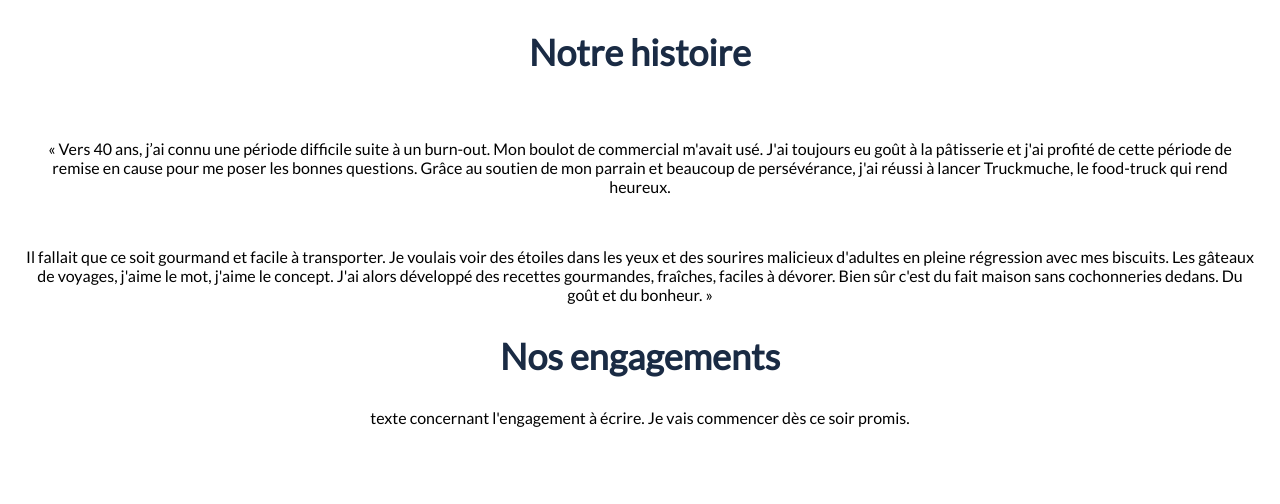
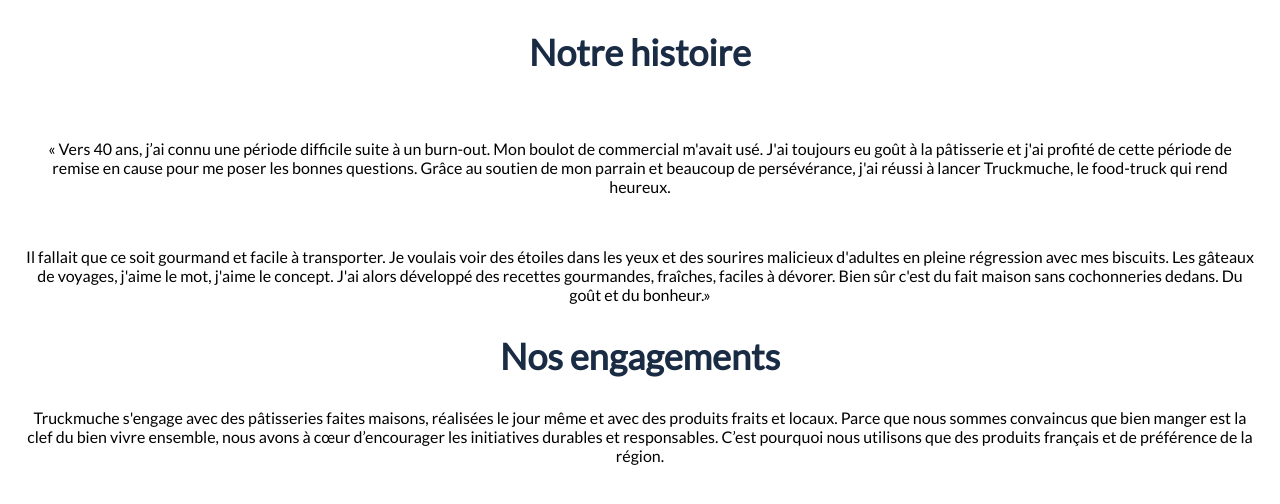
Before and after one commit to AliceBraye44/Truckmuche, a plain HTML site: page history.html in a window 1280 px wide. Drawn offline with Linux system fonts and the light colour scheme.

Commit message:
HTML text history modified

```diff
--- a/history.html
+++ b/history.html
@@ -30,16 +30,19 @@
  <img class="marc" src=""/>
 
 <div class="histoire2">
-    <p>Il fallait que ce soit gourmand et facile à transporter.
+    <p> Il fallait que ce soit gourmand et facile à transporter.
         Je voulais voir des étoiles dans les yeux et des sourires malicieux d'adultes en pleine régression avec mes biscuits. Les gâteaux de voyages, j'aime le mot, j'aime le concept. J'ai alors développé des recettes gourmandes, fraîches, faciles à dévorer.
-        Bien sûr c'est du fait maison sans cochonneries dedans. Du goût et du bonheur. »</p>
+        Bien sûr c'est du fait maison sans cochonneries dedans. Du goût et du bonheur.»</p>
 </div>
 
 
     <h2>Nos engagements</h2>
 
 <div class="texteengagement">
-    <p>texte concernant l'engagement à écrire. Je vais commencer dès ce soir promis. </p>
+    <p>
+        Truckmuche s'engage avec des pâtisseries faites maisons, réalisées le jour même et avec des produits fraits et locaux.
+        Parce que nous sommes convaincus que bien manger est la clef du bien vivre ensemble, nous avons à cœur d’encourager les initiatives durables et responsables.
+        C’est pourquoi nous utilisons que des produits français et de préférence de la région.  </p>
     <img class="picto1" src=""/>
     <img class="picto2" src=""/>
     <img class="picto3" src=""/>
```
